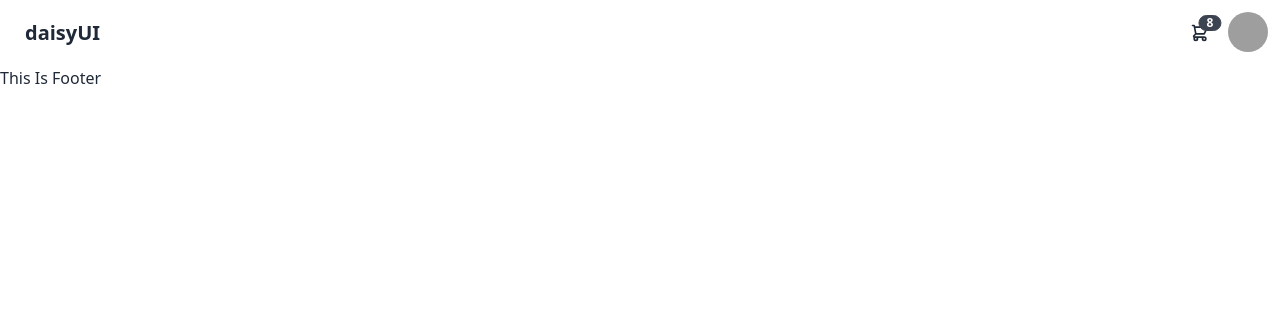
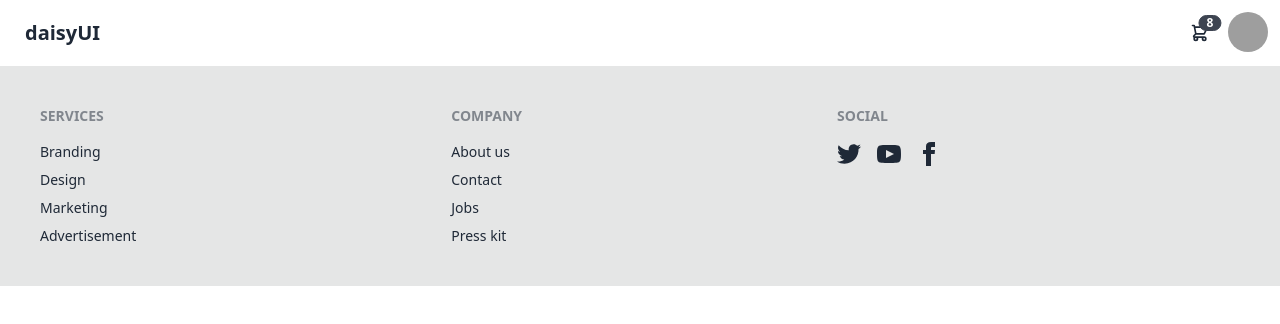
Before and after one commit to saidur02/Baby_mart, a React (Vite) app: page / in a window 1280 px wide. Shown: the top 324 px of the page. Built offline with nearby package versions, Linux system fonts and the light colour scheme; grey boxes are pictures that could not be loaded.

Commit message:
footer added

```diff
--- a/src/Pages/Shared/Footer/Footer.jsx
+++ b/src/Pages/Shared/Footer/Footer.jsx
@@ -2,9 +2,30 @@
 
 const Footer = () => {
     return (
-        <div>
-            <h2>This Is Footer</h2>
-        </div>
+        <footer className="footer p-10 bg-base-300 text-base-content">
+  <div>
+    <span className="footer-title">Services</span>
+    <a className="link link-hover">Branding</a>
+    <a className="link link-hover">Design</a>
+    <a className="link link-hover">Marketing</a>
+    <a className="link link-hover">Advertisement</a>
+  </div>
+  <div>
+    <span className="footer-title">Company</span>
+    <a className="link link-hover">About us</a>
+    <a className="link link-hover">Contact</a>
+    <a className="link link-hover">Jobs</a>
+    <a className="link link-hover">Press kit</a>
+  </div>
+  <div>
+    <span className="footer-title">Social</span>
+    <div className="grid grid-flow-col gap-4">
+      <a><svg xmlns="http://www.w3.org/2000/svg" width="24" height="24" viewBox="0 0 24 24" className="fill-current"><path d="M24 4.557c-.883.392-1.832.656-2.828.775 1.017-.609 1.798-1.574 2.165-2.724-.951.564-2.005.974-3.127 1.195-.897-.957-2.178-1.555-3.594-1.555-3.179 0-5.515 2.966-4.797 6.045-4.091-.205-7.719-2.165-10.148-5.144-1.29 2.213-.669 5.108 1.523 6.574-.806-.026-1.566-.247-2.229-.616-.054 2.281 1.581 4.415 3.949 4.89-.693.188-1.452.232-2.224.084.626 1.956 2.444 3.379 4.6 3.419-2.07 1.623-4.678 2.348-7.29 2.04 2.179 1.397 4.768 2.212 7.548 2.212 9.142 0 14.307-7.721 13.995-14.646.962-.695 1.797-1.562 2.457-2.549z"></path></svg></a>
+      <a><svg xmlns="http://www.w3.org/2000/svg" width="24" height="24" viewBox="0 0 24 24" className="fill-current"><path d="M19.615 3.184c-3.604-.246-11.631-.245-15.23 0-3.897.266-4.356 2.62-4.385 8.816.029 6.185.484 8.549 4.385 8.816 3.6.245 11.626.246 15.23 0 3.897-.266 4.356-2.62 4.385-8.816-.029-6.185-.484-8.549-4.385-8.816zm-10.615 12.816v-8l8 3.993-8 4.007z"></path></svg></a>
+      <a><svg xmlns="http://www.w3.org/2000/svg" width="24" height="24" viewBox="0 0 24 24" className="fill-current"><path d="M9 8h-3v4h3v12h5v-12h3.642l.358-4h-4v-1.667c0-.955.192-1.333 1.115-1.333h2.885v-5h-3.808c-3.596 0-5.192 1.583-5.192 4.615v3.385z"></path></svg></a>
+    </div>
+  </div>
+</footer>
     );
 };
 
```
